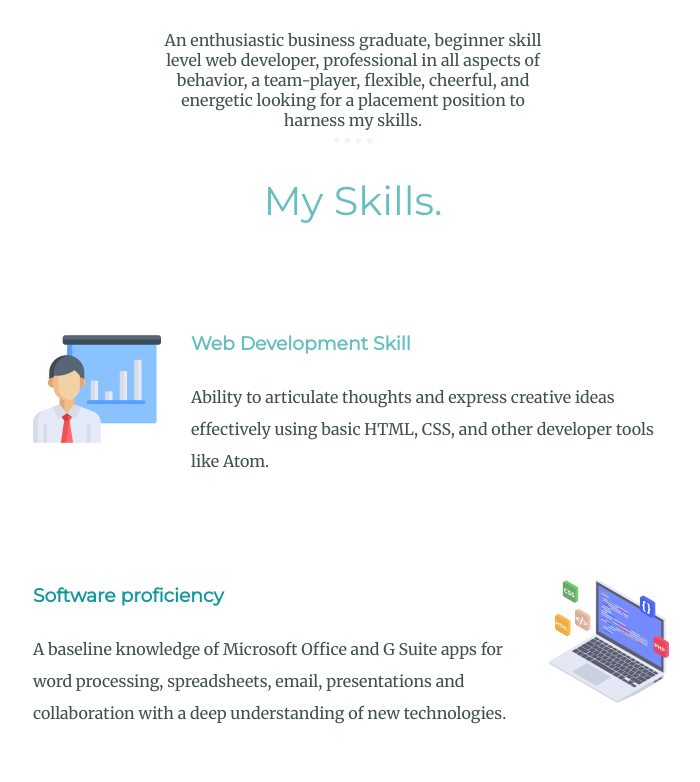
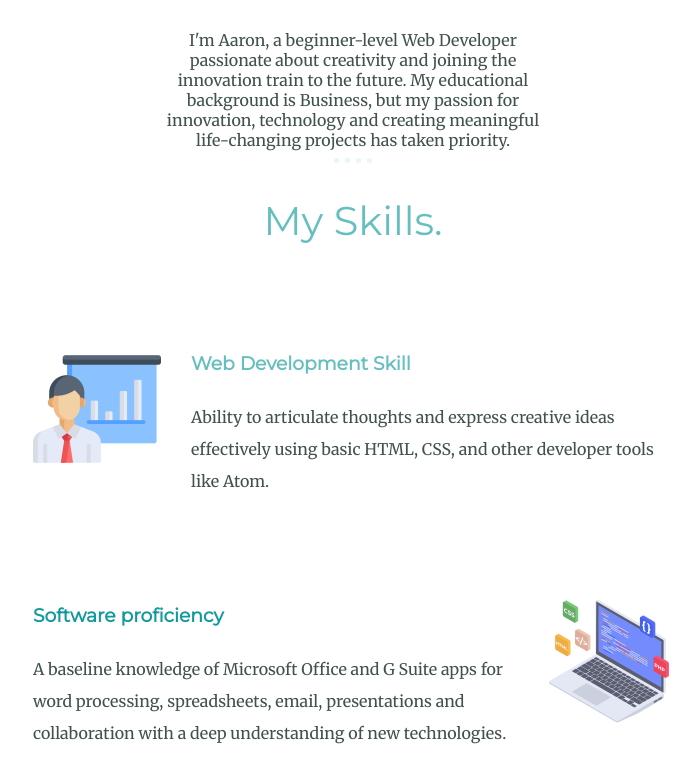
Before and after one commit to Aaron-July/personalwebsite, a plain HTML site: page index.html in a window 1280 px wide. Shown: the part 1048-1830 px from the top of the page, without its empty margins (287-987 px from the left). Drawn offline with Linux system fonts and the light colour scheme.

Commit message:
Update index.html

```diff
--- a/index.html
+++ b/index.html
@@ -23,7 +23,7 @@
   <div class="profile">
     <img class="profile-img" src="images/aaronpic.png" alt="profile-img">
     <h2>Aaron July</h2>
-    <p class="intro">An enthusiastic business graduate, beginner skill level web developer, professional in all aspects of behavior, a team-player, flexible, cheerful, and energetic looking for a placement position to harness my skills.</p>
+    <p class="intro"> I'm Aaron, a beginner-level Web Developer passionate about creativity and joining the innovation train to the future. My educational background is Business, but my passion for innovation, technology and creating meaningful life-changing projects has taken priority.</p>
 
   </div>
   <hr>
```
